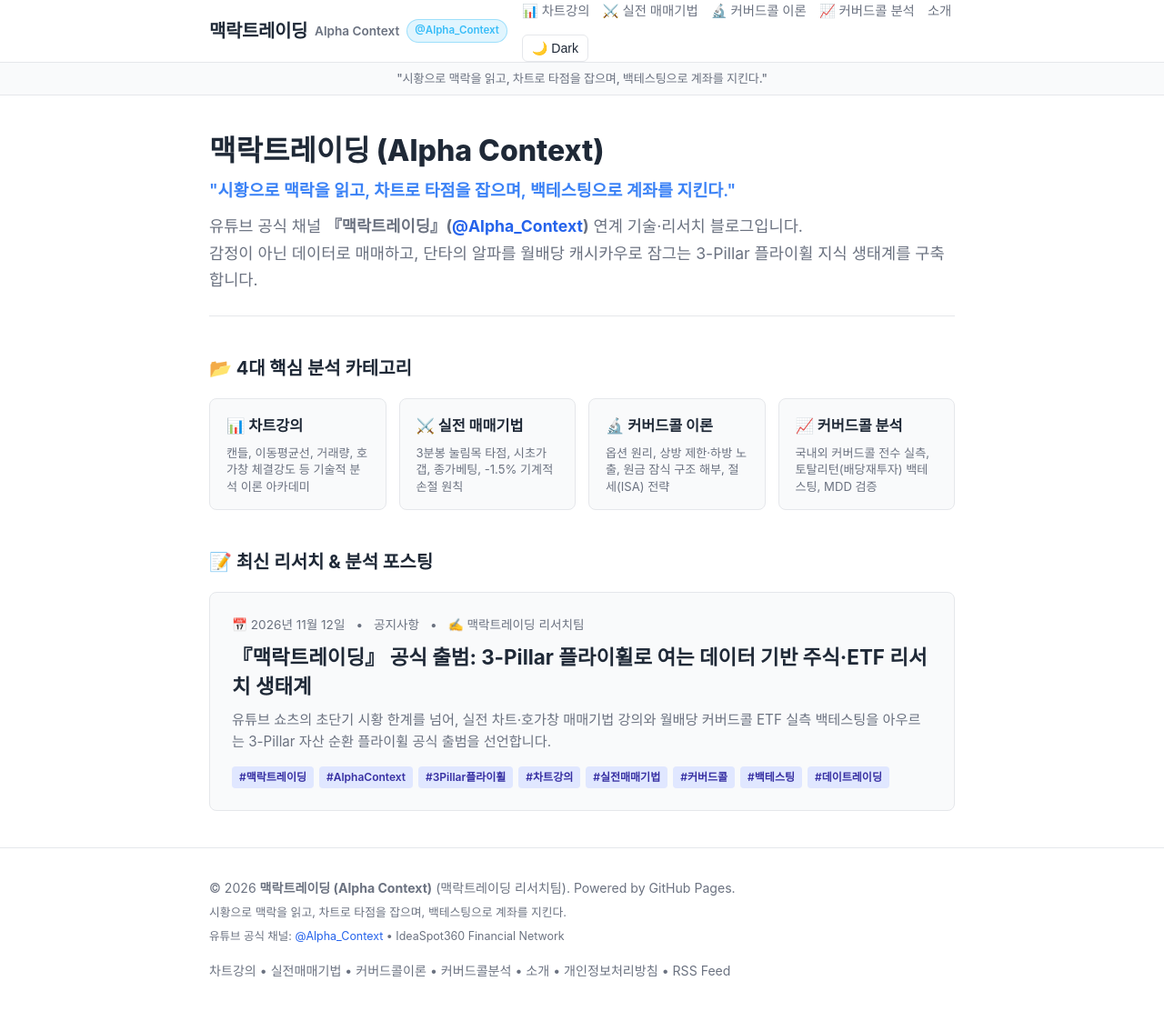
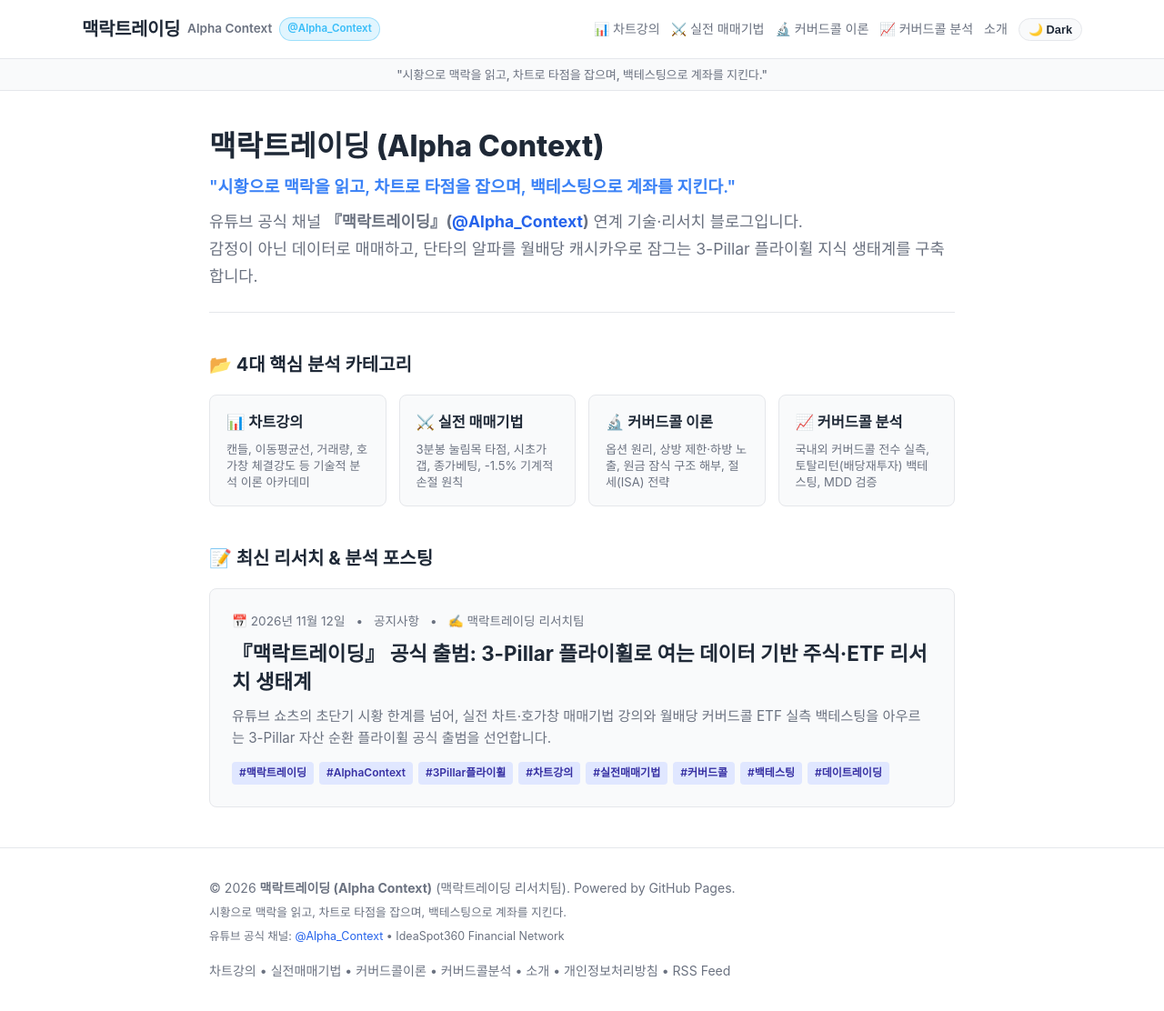
Before and after one commit to ideaspot360/stock, a Jekyll site: the page built from index.html, in a window 1280 px wide and 1112 px high. Shown: the whole window at 91% size. Built offline with Jekyll 4.4.1, drawn with Linux system fonts in a browser that asks for light colours.

Commit message:
fix(header): optimize site-header layout into single line and polish theme toggle button

```diff
--- a/assets/css/style.css
+++ b/assets/css/style.css
@@ -105,6 +105,10 @@ header.site-header {
   backdrop-filter: blur(8px);
 }
 
+.site-header .container {
+  max-width: 1140px;
+}
+
 .header-inner {
   display: flex;
   justify-content: space-between;
@@ -148,14 +152,14 @@ header.site-header {
 nav.site-nav {
   display: flex;
   align-items: center;
-  gap: 14px;
-  flex-wrap: wrap;
+  gap: 12px;
+  flex-wrap: nowrap;
 }
 
 nav.site-nav a {
   color: var(--text-muted);
   text-decoration: none;
-  font-size: 0.9rem;
+  font-size: 0.88rem;
   font-weight: 500;
   transition: color 0.15s ease;
   white-space: nowrap;
@@ -166,17 +170,26 @@ nav.site-nav a:hover {
 }
 
 .theme-toggle {
-  background: none;
+  background: var(--card-bg);
   border: 1px solid var(--border-color);
   color: var(--text-color);
-  padding: 6px 10px;
-  border-radius: 6px;
+  padding: 4px 10px;
+  border-radius: 9999px;
   cursor: pointer;
-  font-size: 0.88rem;
-  display: flex;
+  font-size: 0.8rem;
+  font-weight: 600;
+  display: inline-flex;
   align-items: center;
   justify-content: center;
+  gap: 4px;
   white-space: nowrap;
+  flex-shrink: 0;
+  transition: all 0.2s ease;
+}
+
+.theme-toggle:hover {
+  border-color: var(--accent-color);
+  color: var(--accent-color);
 }
 
 .site-slogan-bar {
@@ -478,6 +491,18 @@ footer.site-footer {
 }
 
 /* Responsive */
+@media (max-width: 992px) and (min-width: 769px) {
+  .site-title .brand-en {
+    display: none;
+  }
+  nav.site-nav {
+    gap: 8px;
+  }
+  nav.site-nav a {
+    font-size: 0.82rem;
+  }
+}
+
 @media (max-width: 768px) {
   .header-inner {
     flex-direction: column;
```
